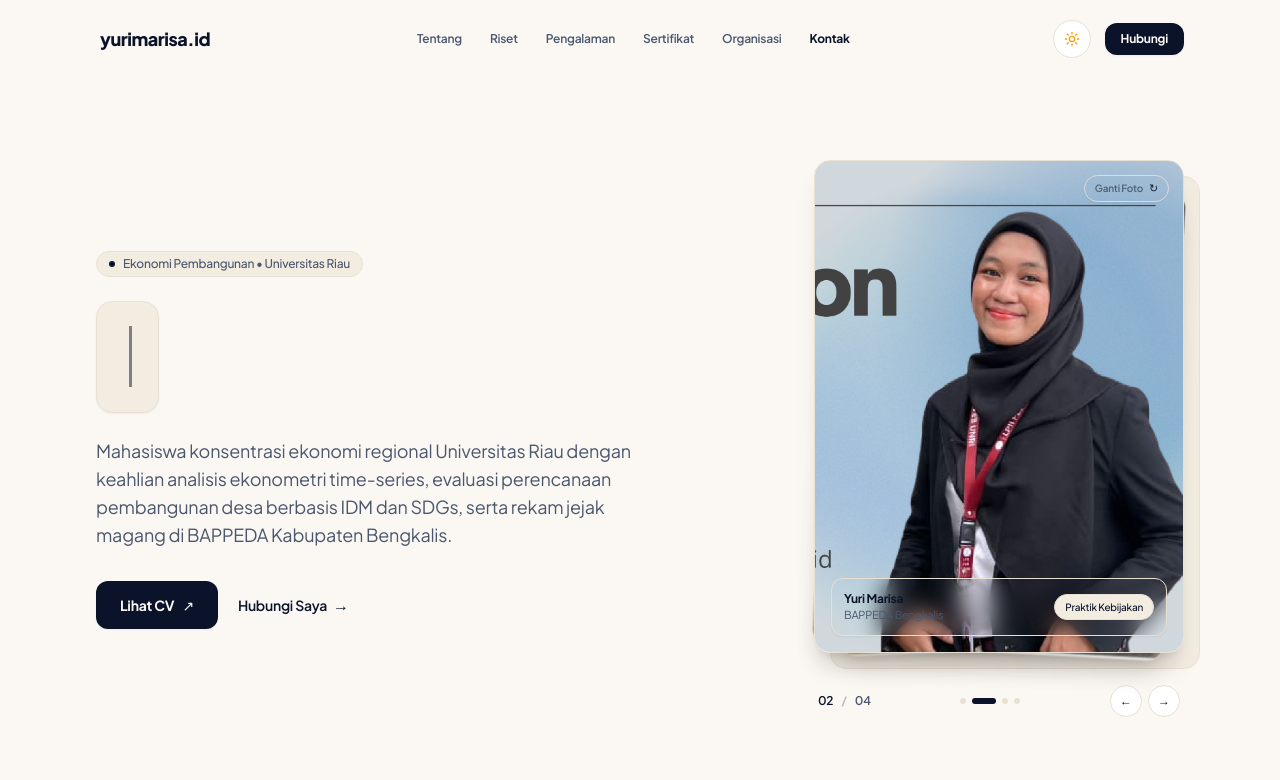
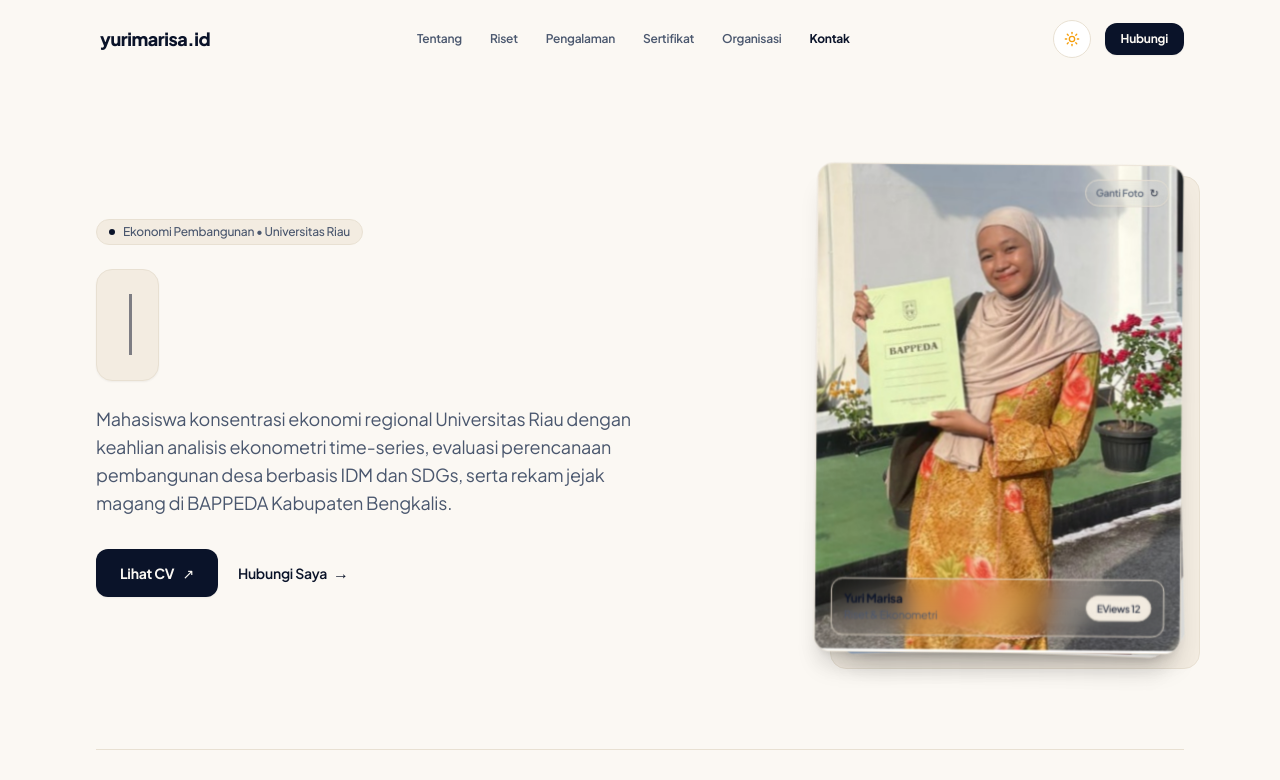
Before and after one commit to Sohibbal/yuri-marisa, a Next.js app: page / in a window 1280 px wide. Shown: the top 780 px of the page. Built offline with nearby package versions, Linux system fonts and the light colour scheme.

Commit message:
feat(hero): remove bottom photo navigation controls and set photo loop delay to 3s

```diff
--- a/src/components/sections/HeroPhotoDeck.tsx
+++ b/src/components/sections/HeroPhotoDeck.tsx
@@ -47,6 +47,13 @@ const initialPhotos: PhotoCardItem[] = [
     objectPosition: 'object-center',
   },
 ];
+
+// =========================================================================
+// PENGATURAN DELAY LOOPING FOTO HERO (dalam milidetik: 1000ms = 1 detik):
+// Ubah angka PHOTO_LOOP_DELAY di bawah ini sesuai selera Anda:
+// Contoh: 3000 = 3 detik (aktif saat ini), 4000 = 4 detik, 5000 = 5 detik
+// =========================================================================
+export const PHOTO_LOOP_DELAY = 3000;
 
 export default function HeroPhotoDeck() {
   const [deck, setDeck] = useState<PhotoCardItem[]>(initialPhotos);
@@ -103,23 +110,7 @@ export default function HeroPhotoDeck() {
     }, 320);
   }, [deck, isTransitioning]);
 
-  // Jump directly to a specific card by moving it to the top
-  const handleSelectCard = useCallback(
-    (targetId: string) => {
-      if (isTransitioning || deck[0].id === targetId) return;
-      const targetIndex = deck.findIndex((c) => c.id === targetId);
-      if (targetIndex === -1) return;
-
-      setIsTransitioning(true);
-      setDeck((prev) => [...prev.slice(targetIndex), ...prev.slice(0, targetIndex)]);
-      setTimeout(() => {
-        setIsTransitioning(false);
-      }, 300);
-    },
-    [deck, isTransitioning]
-  );
-
-  // Auto-play timer (cycles every 6 seconds, pauses on hover/focus)
+  // Auto-play timer: berganti otomatis secara looping setiap PHOTO_LOOP_DELAY (3 detik)
   useEffect(() => {
     if (isHovered) {
       if (autoPlayRef.current) clearInterval(autoPlayRef.current);
@@ -128,7 +119,7 @@ export default function HeroPhotoDeck() {
 
     autoPlayRef.current = setInterval(() => {
       handleNext();
-    }, 6000);
+    }, PHOTO_LOOP_DELAY);
 
     return () => {
       if (autoPlayRef.current) clearInterval(autoPlayRef.current);
@@ -146,10 +137,6 @@ export default function HeroPhotoDeck() {
     }
   };
 
-  // Find the original index of the current active card (1-based: 1..4)
-  const currentCard = deck[0];
-  const originalIndex = initialPhotos.findIndex((p) => p.id === currentCard.id);
-
   return (
     <div
       className="relative flex flex-col items-center w-full max-w-[340px] sm:max-w-[370px]"
@@ -158,7 +145,7 @@ export default function HeroPhotoDeck() {
       tabIndex={0}
       onKeyDown={handleKeyDown}
       role="region"
-      aria-label="Koleksi foto Yuri Marisa, tekan spasi atau tombol panah untuk berganti foto"
+      aria-label="Koleksi foto Yuri Marisa, berganti otomatis setiap 3 detik atau klik kartu untuk berganti foto"
     >
       {/* Visual Stack Card Deck Container */}
       <div className="relative w-full aspect-[3/4] select-none">
@@ -256,58 +243,6 @@ export default function HeroPhotoDeck() {
           );
         })}
       </div>
-
-      {/* Tactile Deck Controls & Indicator Below the Card */}
-      <div className="w-full mt-6 pt-2 flex items-center justify-between px-1">
-        {/* Counter Badge */}
-        <div className="flex items-center space-x-2 text-xs font-semibold text-text-muted">
-          <span className="text-text-primary">0{originalIndex + 1}</span>
-          <span className="opacity-40">/</span>
-          <span>0{initialPhotos.length}</span>
-        </div>
-
-        {/* Minimal Dot Indicators */}
-        <div className="flex items-center space-x-1.5">
-          {initialPhotos.map((photo, i) => {
-            const isActive = i === originalIndex;
-            return (
-              <button
-                key={photo.id}
-                type="button"
-                onClick={() => handleSelectCard(photo.id)}
-                aria-label={`Pilih foto ${i + 1}`}
-                className={`h-1.5 rounded-full transition-all duration-300 focus-visible:outline-none focus-visible:ring-1 focus-visible:ring-accent-brand ${
-                  isActive
-                    ? 'w-6 bg-accent-brand'
-                    : 'w-1.5 bg-border-subtle hover:bg-text-muted/40'
-                }`}
-              />
-            );
-          })}
-        </div>
-
-        {/* Next & Previous Action Buttons */}
-        <div className="flex items-center space-x-1.5">
-          <button
-            type="button"
-            onClick={handlePrev}
-            disabled={isTransitioning}
-            aria-label="Foto sebelumnya"
-            className="w-8 h-8 rounded-full border border-border-subtle bg-surface hover:bg-surface-muted active:scale-95 flex items-center justify-center text-xs text-text-primary transition-all disabled:opacity-50 focus-visible:outline-none focus-visible:ring-1 focus-visible:ring-accent-brand"
-          >
-            ←
-          </button>
-          <button
-            type="button"
-            onClick={handleNext}
-            disabled={isTransitioning}
-            aria-label="Foto berikutnya"
-            className="w-8 h-8 rounded-full border border-border-subtle bg-surface hover:bg-surface-muted active:scale-95 flex items-center justify-center text-xs text-text-primary transition-all disabled:opacity-50 focus-visible:outline-none focus-visible:ring-1 focus-visible:ring-accent-brand"
-          >
-            →
-          </button>
-        </div>
-      </div>
     </div>
   );
 }
```
